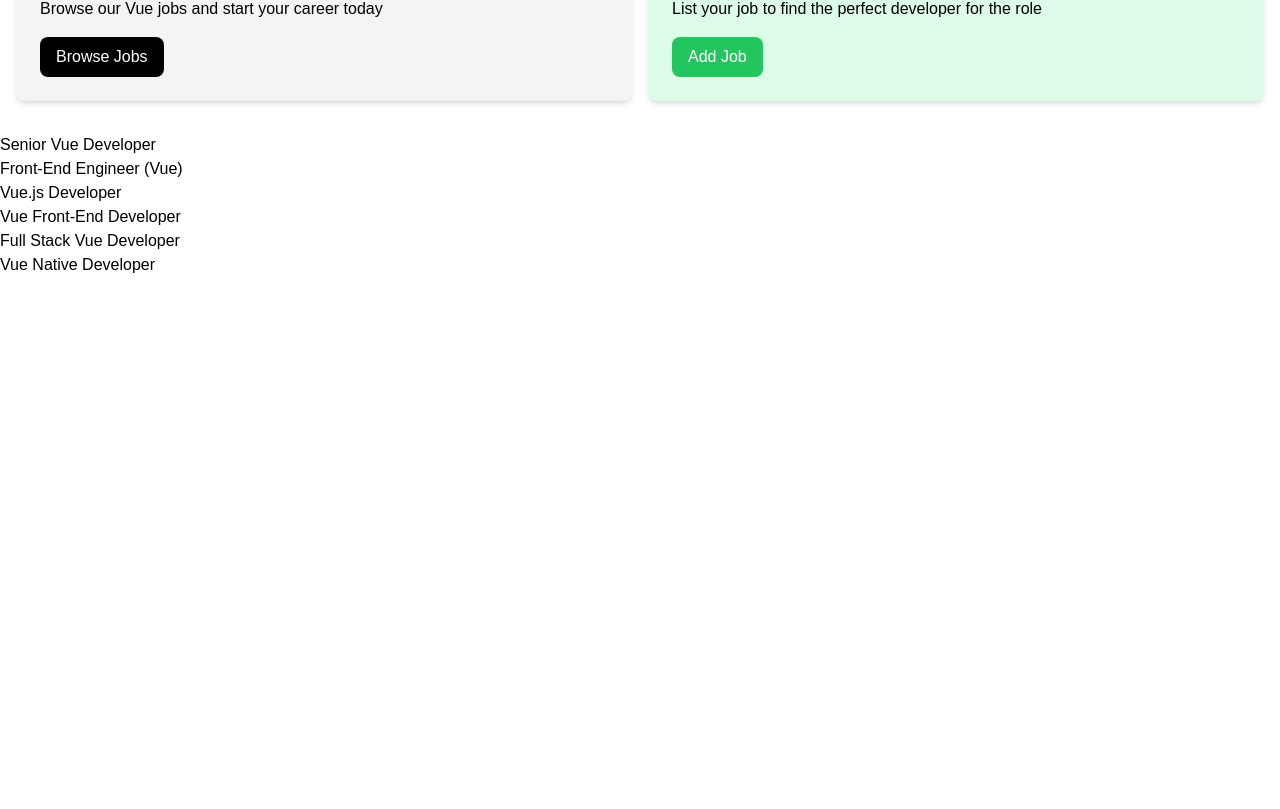
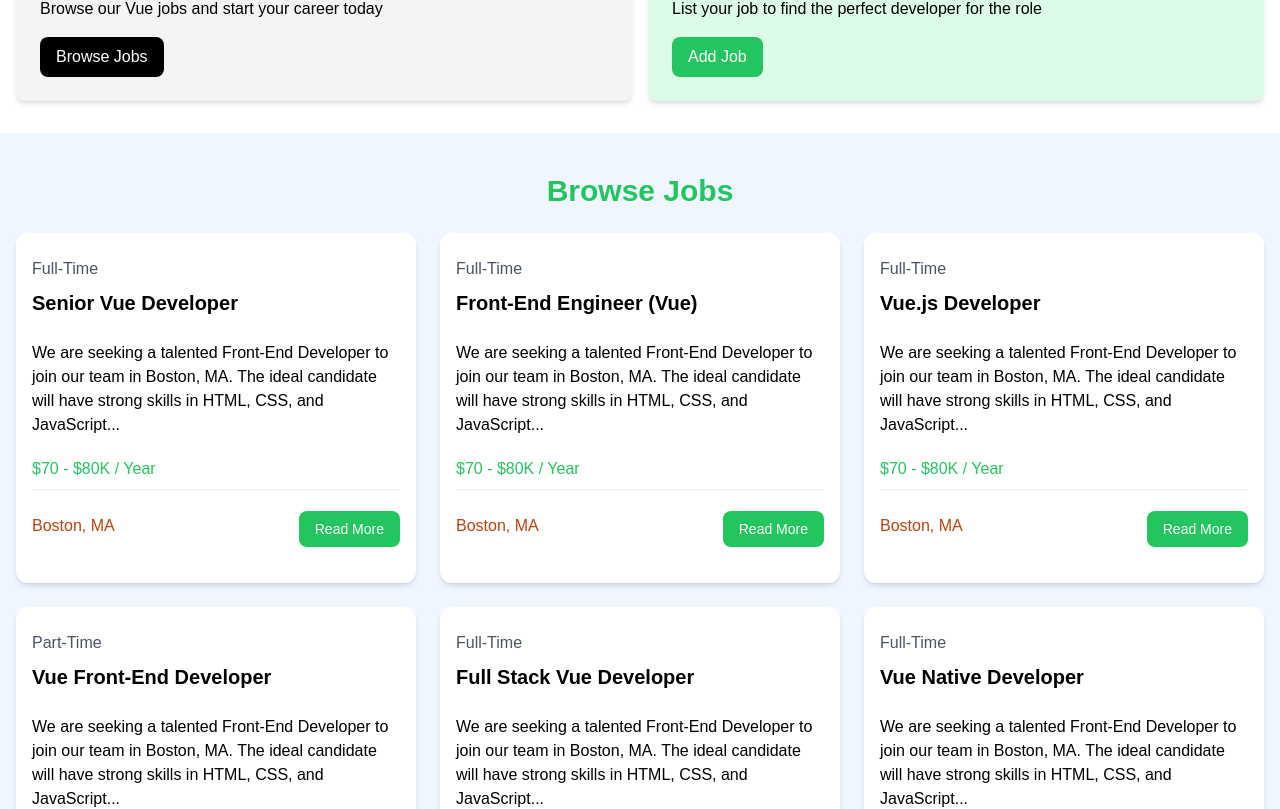
Before and after one commit to sldimitrov/VueJobs, a Vue app: page / in a window 1280 px wide. Shown: the part 476-1285 px from the top of the page. Before the commit the page ends 800 px from the top, so only its background shows below. Built offline with nearby package versions, Linux system fonts and the light colour scheme.

Commit message:
Create a component for jobs listing

```diff
--- a/src/App.vue
+++ b/src/App.vue
@@ -7,7 +7,7 @@
 
 <template>
   <NavBar />
-  <Hero />
+  <Hero  />
   <HomeCards />
   <JobListings />
 </template>
--- /dev/null
+++ b/src/components/JobItem.vue
@@ -0,0 +1,49 @@
+<script setup>
+import { defineProps } from 'vue';
+
+defineProps({
+  jobType: {
+    type: String,
+    default: 'FullTime',
+  },
+  jobTitle: {
+    type: String,
+    default: 'Senior Vue Developer',
+  },
+})
+</script>
+
+<template>
+<!-- Job Listing 1 -->
+<div class="bg-white rounded-xl shadow-md relative">
+  <div class="p-4">
+    <div class="mb-6">
+      <div class="text-gray-600 my-2">{{ jobType }}</div>
+      <h3 class="text-xl font-bold">{{ jobTitle }}</h3>
+    </div>
+
+    <div class="mb-5">
+      We are seeking a talented Front-End Developer to join our team
+      in Boston, MA. The ideal candidate will have strong skills in
+      HTML, CSS, and JavaScript...
+    </div>
+
+    <h3 class="text-green-500 mb-2">$70 - $80K / Year</h3>
+
+    <div class="border border-gray-100 mb-5"></div>
+
+    <div class="flex flex-col lg:flex-row justify-between mb-4">
+      <div class="text-orange-700 mb-3">
+        <i class="fa-solid fa-location-dot text-lg"></i>
+        Boston, MA
+      </div>
+      <a
+        href="job.html"
+        class="h-[36px] bg-green-500 hover:bg-green-600 text-white px-4 py-2 rounded-lg text-center text-sm"
+      >
+        Read More
+      </a>
+    </div>
+  </div>
+</div>
+</template>
--- a/src/components/JobListings.vue
+++ b/src/components/JobListings.vue
@@ -1,12 +1,23 @@
 <script setup>
 import jsonData from '@/jobs.json'
+import JobItem from './JobItem.vue';
 import { ref} from 'vue'
 
 const jobs = ref(jsonData)
 </script>
 
 <template>
-  <div v-for="job in jobs" :key="job.id">
-    {{ job.title }}
-  </div>
+  <section class="bg-blue-50 px-4 py-10">
+    <div class="container-xl lg:container m-auto">
+      <h2 class="text-3xl font-bold text-green-500 mb-6 text-center">
+        Browse Jobs
+      </h2>
+      <div class="grid grid-cols-1 md:grid-cols-3 gap-6">
+        <div v-for="job in jobs" :key="job.id">
+          <JobItem :jobType="job.type" :jobTitle="job.title" />
+        </div>
+      </div>
+    </div>
+  </section>
+
 </template>
```
